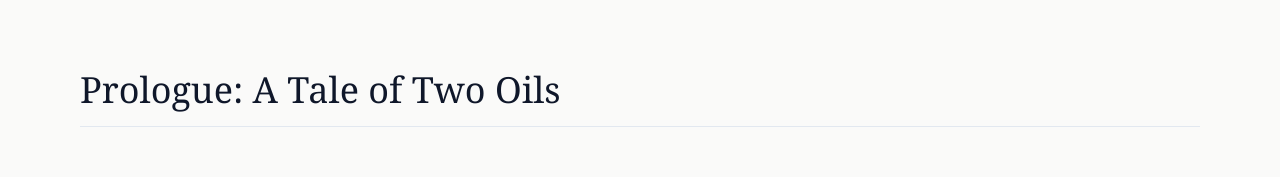
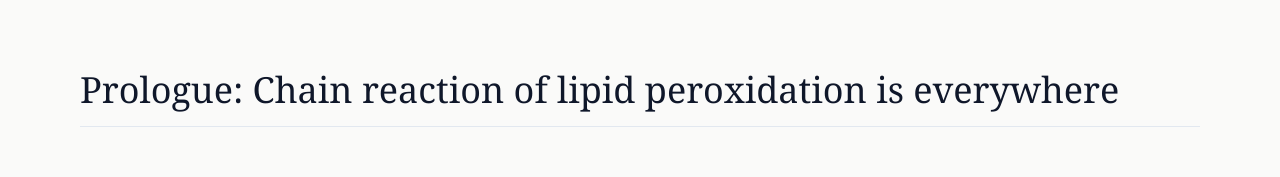
Before and after one commit to breakingaging/breaking-aging-site, a Next.js app: page / in a window 1280 px wide. Shown: the part 692-869 px from the top of the page. Built offline with nearby package versions, Linux system fonts and the light colour scheme.

Commit message:
change prologue heading

```diff
--- a/app/page.tsx
+++ b/app/page.tsx
@@ -162,7 +162,7 @@ export default function BookWebsite() {
       </section>
 
       {/* PROLOGUE (NEW STORY SECTION) */}
-      <Section title="Prologue: A Tale of Two Oils" id="prologue" className="bg-stone-50">
+      <Section title="Prologue: Chain reaction of lipid peroxidation is everywhere" id="prologue" className="bg-stone-50">
         <div className="prose prose-lg prose-slate max-w-none font-serif leading-loose">
           <p>
             At a BBQ party in Texas, you drizzle a little <WikiLink href="https://en.wikipedia.org/wiki/Vegetable_oil">vegetable oil</WikiLink> into
```
